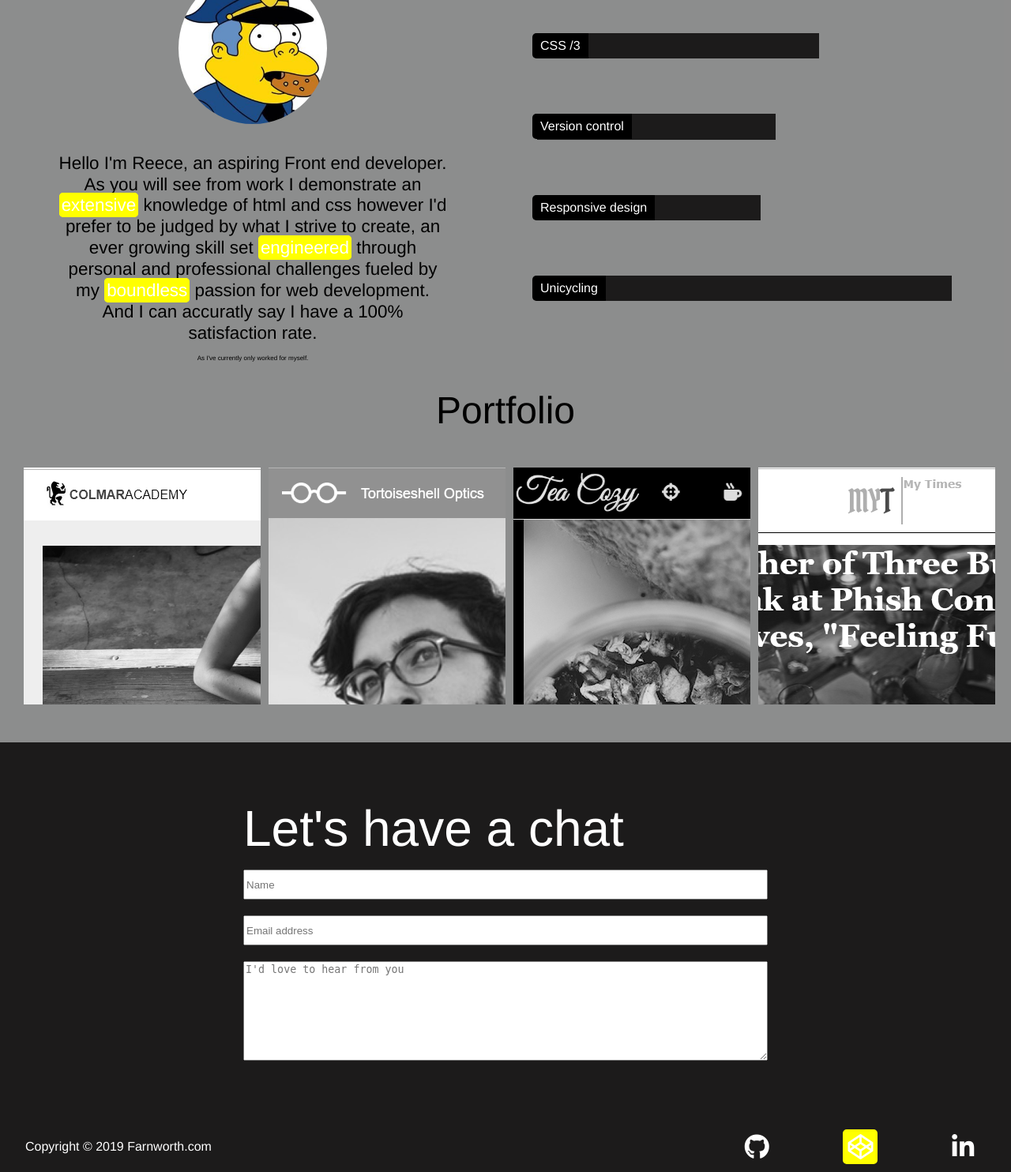
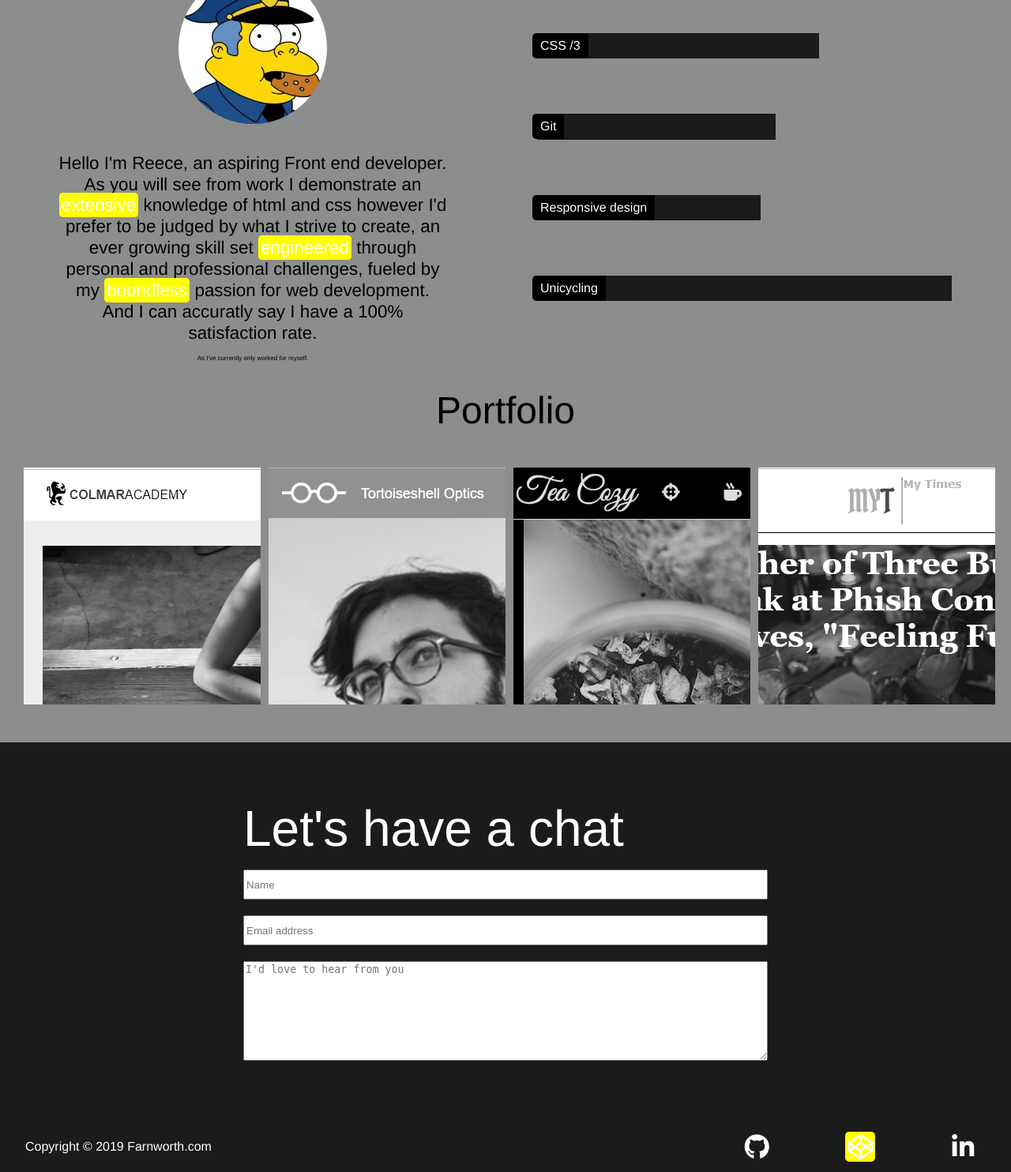
Before and after one commit to DokGreen/portfolio, a PHP site: page / in a window 1280 px wide. Shown: the part 800-2284 px from the top of the page at 79% size. Run offline with PHP 8.4, Linux system fonts and the light colour scheme; some libraries are stand-ins or nearby versions.

Commit message:
linked up

```diff
--- a/index.html
+++ b/index.html
@@ -12,9 +12,9 @@
     <nav>
       <img id="logo" src="resources/media/imgs/logotest.png">
       <ul>
-        <li>About</li>
-        <li>Portfolio</li>
-        <li>Contact</li>
+        <li><a href="#skills">About</a></li>
+        <li><a href="#projects">Portfolio</a></li>
+        <li><a href="#contact">Contact</a></li>
       </ul>
     </nav>
     <section id="intro">
@@ -38,7 +38,7 @@
             Hello I'm Reece, an aspiring Front end developer.<br>
             As you will see from work I demonstrate an <span class="yellow">extensive</span> knowledge of html and css however I'd prefer to be
             judged by what I strive to create,
-            an ever growing skill set <span class="yellow">engineered</span> through personal and professional challenges fueled by my
+            an ever growing skill set <span class="yellow">engineered</span> through personal and professional challenges, fueled by my
             <span class="yellow">boundless</span> passion for web development.<br>
             And I can accuratly say I have a 100% satisfaction rate.<br> <span id="small">As I've currently only worked for myself.</span>
           </p>
@@ -55,7 +55,7 @@
         <ul id="bar">
           <li class="bars"><span class="bartxt">HTML /5</span></li>
           <li class="bars"><span class="bartxt">CSS /3</span></li>
-          <li class="bars"><span class="bartxt">Version control</span></li>
+          <li class="bars"><span class="bartxt">Git</span></li>
           <li class="bars"><span class="bartxt">Responsive design</span></li>
           <li class="bars"><span class="bartxt">Unicycling</span></li>
         </ul>
@@ -65,14 +65,22 @@
     <section id="projects">
       <h1>Portfolio</h1>
       <div id="container">
+        <a href="https://dokgreen.github.io/Capstone/" target="_blank">
           <div id="cap" class="probox">
           </div>
+        </a>
+        <a href="https://dokgreen.github.io/TortoiseshellOptics/" target="_blank">
           <div id="optics" class="probox">
           </div>
-        <div id="tea" class="probox">
-        </div>
-        <div id="times" class="probox">
-        </div>
+        </a>
+        <a href="https://dokgreen.github.io/teacozy/" target="_blank">
+          <div id="tea" class="probox">
+          </div>
+        </a>
+        <a href="https://dokgreen.github.io/mytimes/" target="_blank">
+          <div id="times" class="probox">
+          </div>
+        </a>
       </div>
     </section>
 
@@ -88,9 +96,15 @@
     <footer>
       <p>Copyright &copy 2019 Farnworth.com </p>
       <ul>
-        <li class="fab fa-github fa-2x"></li>
-        <li class="fab fa-codepen fa-2x yellow"></li>
-        <li class="fab fa-linkedin-in fa-2x"></li>
+        <li>
+          <a class="fab fa-github fa-2x" href="https://github.com/DokGreen" target="_blank"></a>
+        </li>
+        <li>
+          <a class="fab fa-codepen fa-2x yellow" href="https://codepen.io/DokGreen/" target="_blank"></a>
+        </li>
+        <li>
+          <a class="fab fa-linkedin-in fa-2x" href="https://www.linkedin.com/in/reece-farnworth-b3994897/" target="_blank"></a>
+        </li>
       </ul>
     </footer
   </body>
--- a/resources/styles.css
+++ b/resources/styles.css
@@ -3,6 +3,11 @@ body {
   height: 100%;
   font-family: Helvetica, sans-serif;
 }
+
+a {
+  color: #fff;
+}
+
 .yellow {
   border-radius: 5px;
   color: #fff;
```
